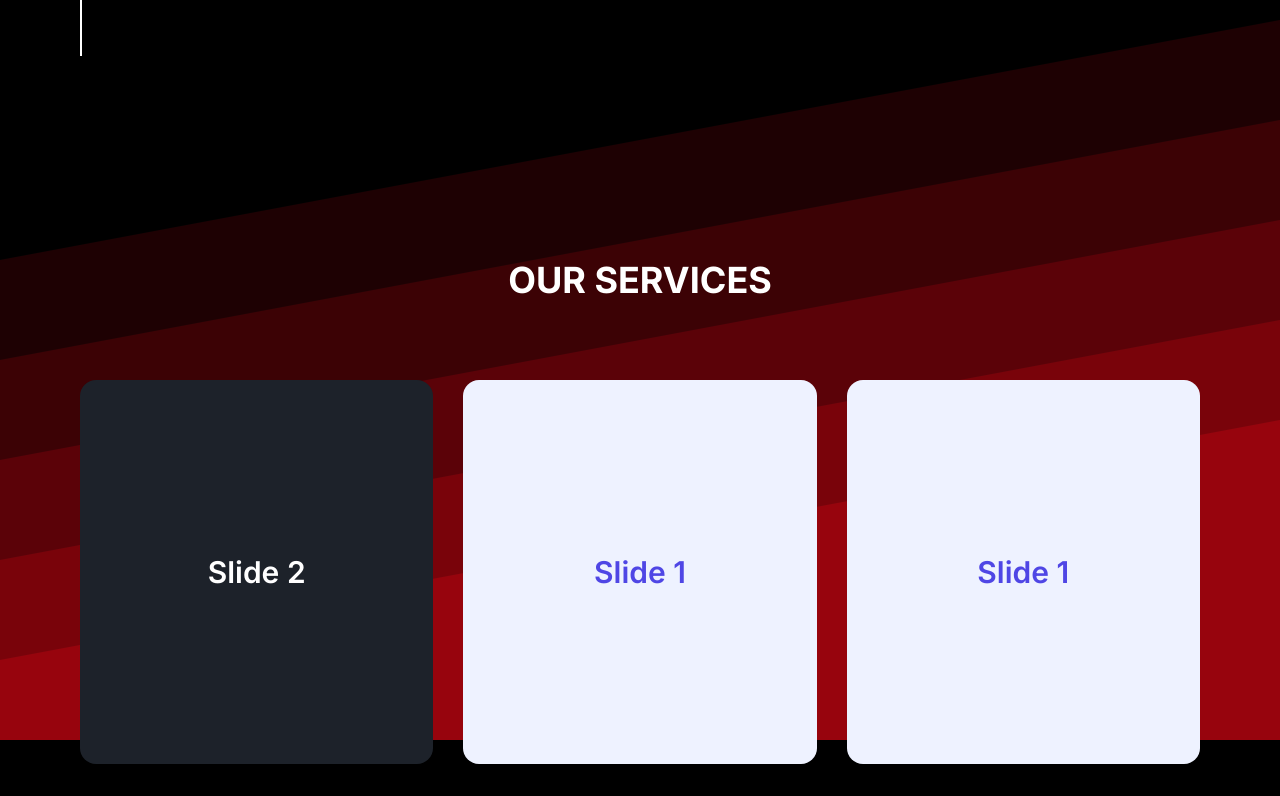
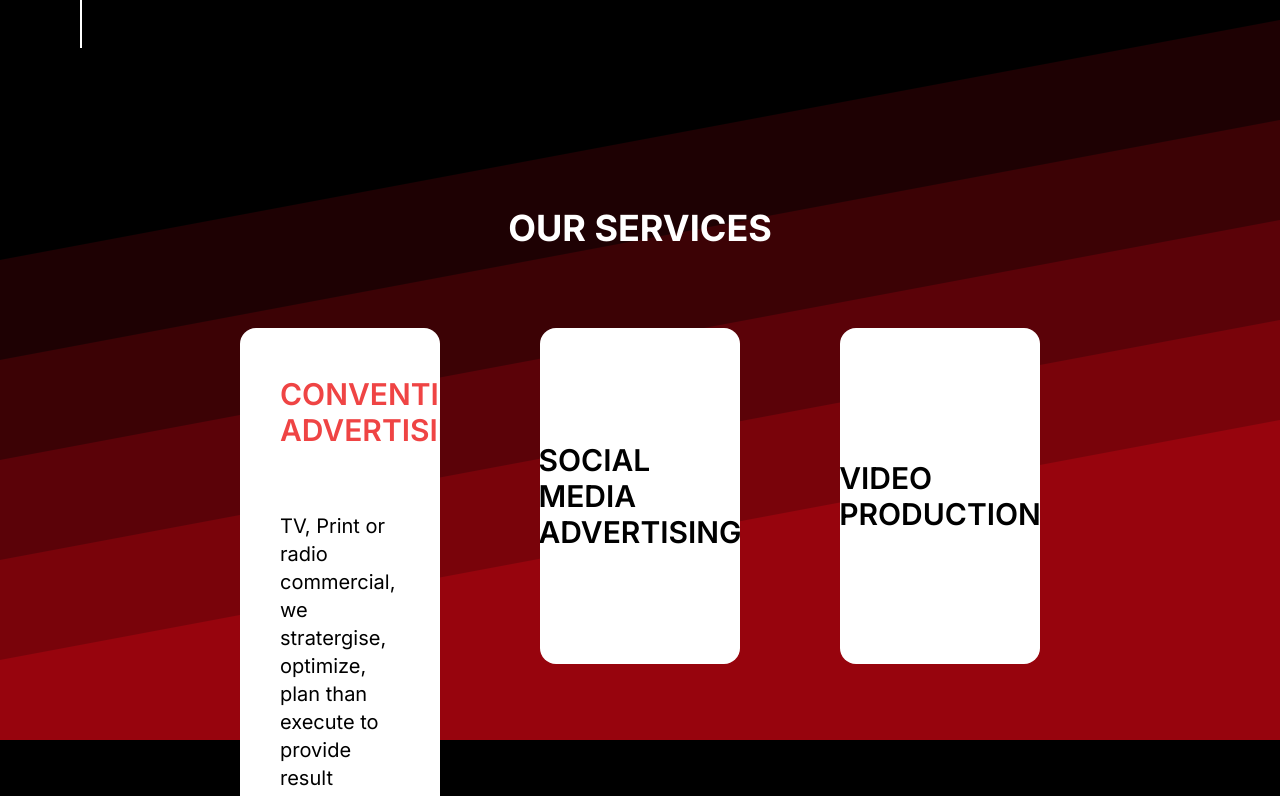
Before and after one commit to HarshS1611/lucknow-media, a Next.js app in the folder landing-page/: page / in a window 1280 px wide. Shown: the part 860-1656 px from the top of the page. Built offline with nearby package versions, Linux system fonts and the light colour scheme.

Commit message:
css fixes

```diff
--- a/landing-page/src/app/components/Main.jsx
+++ b/landing-page/src/app/components/Main.jsx
@@ -9,11 +9,11 @@ export default function Main() {
             </div>
 
             <div className='flex items-center mx-20 justify-around '>
-                <div className='flex flex-col text-white border-white font-bold border-l-2 pl-20 py-32 gap-4'>
+                <div className='flex flex-col text-white border-white font-bold border-l-2 pl-20 py-28 gap-4'>
                     <h1 className='text-5xl text-white'>YOUR <span className='text-red-600'> VISION</span></h1>
                     <p className='text-5xl text-red-600'> OUR  <span className='text-white'>CRAFT</span></p>
                     <p className='text-red-600 text-5xl'>INNOVATE  <span className='text-white'>DIGITALLY</span></p>
-                    <p className='text-gray-400'>
+                    <p className='text-gray-50 mt-6'>
                         We are a team of enthusiastic individuals who help brands <br /> grow by unleashing the potential of social media
                     </p>
                     <div className='flex gap-10 items-center'>
--- a/landing-page/src/app/components/Services.jsx
+++ b/landing-page/src/app/components/Services.jsx
@@ -7,12 +7,12 @@ import 'swiper/css/pagination';
 export default function ServicesPage() {
 
     return (
-        <div className='flex flex-col justify-center mt-20 mx-20 my-20 h-screen'>
+        <div className='flex flex-col justify-center mt-20 mx-60 my-20 h-screen'>
             <h1 className='flex justify-center mt-20 text-white text-4xl font-bold'>OUR SERVICES </h1>
             <Swiper
                 slidesPerView={3}
                 centeredSlides={false}
-                spaceBetween={30}
+                spaceBetween={100}
                 grabCursor={true}
                 pagination={{
                     clickable: true,
@@ -20,36 +20,76 @@ export default function ServicesPage() {
                 modules={[Pagination]}
                 className="swiper-wrapper mt-20"
             >
-                <SwiperSlide><div className="swiper-slide ">
-                    <div className=" bg-[#1d222a] rounded-2xl h-96 flex justify-center items-center">
-                        <span className="text-3xl font-semibold text-white">Slide 2 </span>
+                <SwiperSlide>
+                    <div
+                        className="swiper-slide h-[200%] bg-white m-auto rounded-[1em] overflow-hidden relative group p-2 z-0"
+                    >
+                        <div
+                            className="z-[-1]  w-80 rounded-[1em] bg-gradient-to-br from-yellow-400 via-yellow-400 to-red-200 absolute bottom-full right-0 group-hover:-rotate-90 group-hover:h-[1400%] group-hover:w-full duration-500 origin-bottom-right"
+                        ></div>
+
+                        <div className="relative rounded-2xl px-8 my-10 flex flex-col justify-start text-red-500 items-center group-hover:text-black">
+                            <div className="text-start w-full text-3xl font-semibold ">CONVENTION ADVERTISING </div>
+                            <div className='flex text-xl items-center justify-center my-16 w-full text-black '>TV, Print or radio commercial, we stratergise, optimize, plan than execute to provide result oriented campaigns.</div>
+                        </div>
                     </div>
-                </div></SwiperSlide>
-                <SwiperSlide><div className="swiper-slide">
-                    <div className="bg-indigo-50 rounded-2xl h-96 flex justify-center items-center">
-                        <span className="text-3xl font-semibold text-indigo-600">Slide 1 </span>
+
+                </SwiperSlide>
+                <SwiperSlide>
+                    <div
+                        className="swiper-slide w-full h-full bg-white m-auto rounded-[1em] overflow-hidden relative group p-2 z-0"
+                    >
+                        <div
+                            className="z-[-1] h-full w-full rounded-[1em] bg-gradient-to-br from-yellow-400 via-yellow-400 to-red-200 absolute bottom-full right-0 group-hover:-rotate-90 group-hover:h-[1400%] group-hover:w-full duration-500 origin-bottom-right"
+                        ></div>
+
+                        <div className=" rounded-2xl h-80 flex justify-center text-black items-center group-hover:text-white">
+                            <span className="text-3xl font-semibold ">SOCIAL MEDIA ADVERTISING </span>
+                        </div>
                     </div>
-                </div></SwiperSlide>
-                <SwiperSlide><div className="swiper-slide">
-                    <div className="bg-indigo-50 rounded-2xl h-96 flex justify-center items-center">
-                        <span className="text-3xl font-semibold text-indigo-600">Slide 1 </span>
+                </SwiperSlide>
+                <SwiperSlide>
+                    <div
+                        className="swiper-slide w-full h-full bg-white m-auto rounded-[1em] overflow-hidden relative group p-2 z-0"
+                    >
+                        <div
+                            className="z-[-1] h-full w-full rounded-[1em] bg-gradient-to-br from-yellow-400 via-yellow-400 to-red-200 absolute bottom-full right-0 group-hover:-rotate-90 group-hover:h-[1400%] group-hover:w-full duration-500 origin-bottom-right"
+                        ></div>
+
+                        <div className=" rounded-2xl h-80 flex justify-center text-black items-center group-hover:text-white">
+                            <span className="text-3xl font-semibold ">VIDEO PRODUCTION </span>
+                        </div>
                     </div>
-                </div></SwiperSlide>
-                <SwiperSlide><div className="swiper-slide">
-                    <div className="bg-indigo-50 rounded-2xl h-96 flex justify-center items-center">
-                        <span className="text-3xl font-semibold text-indigo-600">Slide 1 </span>
+                </SwiperSlide>
+                <SwiperSlide>
+                    <div
+                        className="swiper-slide w-full h-full bg-white m-auto rounded-[1em] overflow-hidden relative group p-2 z-0"
+                    >
+                        <div
+                            className="z-[-1] h-full w-full rounded-[1em] bg-gradient-to-br from-yellow-400 via-yellow-400 to-red-200 absolute bottom-full right-0 group-hover:-rotate-90 group-hover:h-[1400%] group-hover:w-full duration-500 origin-bottom-right"
+                        ></div>
+
+                        <div className=" rounded-2xl h-80 flex justify-center text-black items-center group-hover:text-white">
+                            <span className="text-3xl font-semibold ">WEB/APP DEVELOPMENT </span>
+                        </div>
                     </div>
-                </div></SwiperSlide>
-                <SwiperSlide><div className="swiper-slide">
-                    <div className="bg-indigo-50 rounded-2xl h-96 flex justify-center items-center">
-                        <span className="text-3xl font-semibold text-indigo-600">Slide 1 </span>
+                </SwiperSlide>
+                <SwiperSlide>
+                    <div
+                        className="swiper-slide w-full h-full bg-white m-auto rounded-[1em] overflow-hidden relative group p-2 z-0"
+                    >
+                        <div
+                            className="z-[-1] h-full w-full rounded-[1em] bg-gradient-to-br from-yellow-400 via-yellow-400 to-red-200 absolute bottom-full right-0 group-hover:-rotate-90 group-hover:h-[1400%] group-hover:w-full duration-500 origin-bottom-right"
+                        ></div>
+
+                        <div className=" rounded-2xl h-80 flex justify-center text-black items-center group-hover:text-white">
+                            <span className="text-3xl font-semibold ">PUBLIC RELATIONS </span>
+                        </div>
                     </div>
-                </div></SwiperSlide>
-                <SwiperSlide><div className="swiper-slide">
-                    <div className="bg-indigo-50 rounded-2xl h-96 flex justify-center items-center">
-                        <span className="text-3xl font-semibold text-indigo-600">Slide 1 </span>
-                    </div>
-                </div></SwiperSlide>
+                </SwiperSlide>
+
+
+
 
             </Swiper>
 
--- a/landing-page/src/app/components/styles/services.css
+++ b/landing-page/src/app/components/styles/services.css
@@ -1,11 +1,12 @@
 .swiper-wrapper {
-    width: 90%;
+    width: 20%;
     height: max-content !important;
-    padding-bottom: 64px !important;
+    padding-bottom: 44px !important;
     -webkit-transition-timing-function: linear !important;
     transition-timing-function: linear !important;
     position: relative;
 }
+
 
 .swiper-pagination-bullet {
     background: #4F46E5;
```
